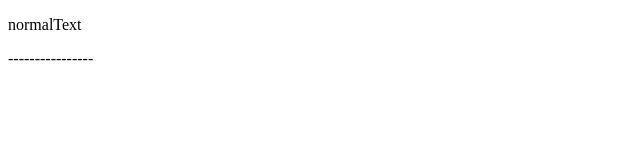
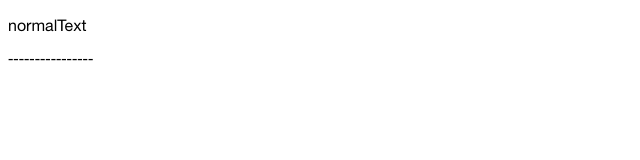
Before and after one commit to ianplus/fnfaedocumentation, a plain HTML site: page index.html in a window 1280 px wide. Shown: the full height of the page, 0-640 px from the left. Drawn offline with Linux system fonts and the light colour scheme.

Commit message:
Update index.html

```diff
--- a/index.html
+++ b/index.html
@@ -5,9 +5,9 @@
     <style>
       @font-face {
         font-family: helvetica;
-        src: url(HelveticaNeue-Regular.otf);
+        src:url(HelveticaNeue-Regular.otf);
       }
-      p: {
+      p {
         font-family: helvetica;
       }
     </style>
```
